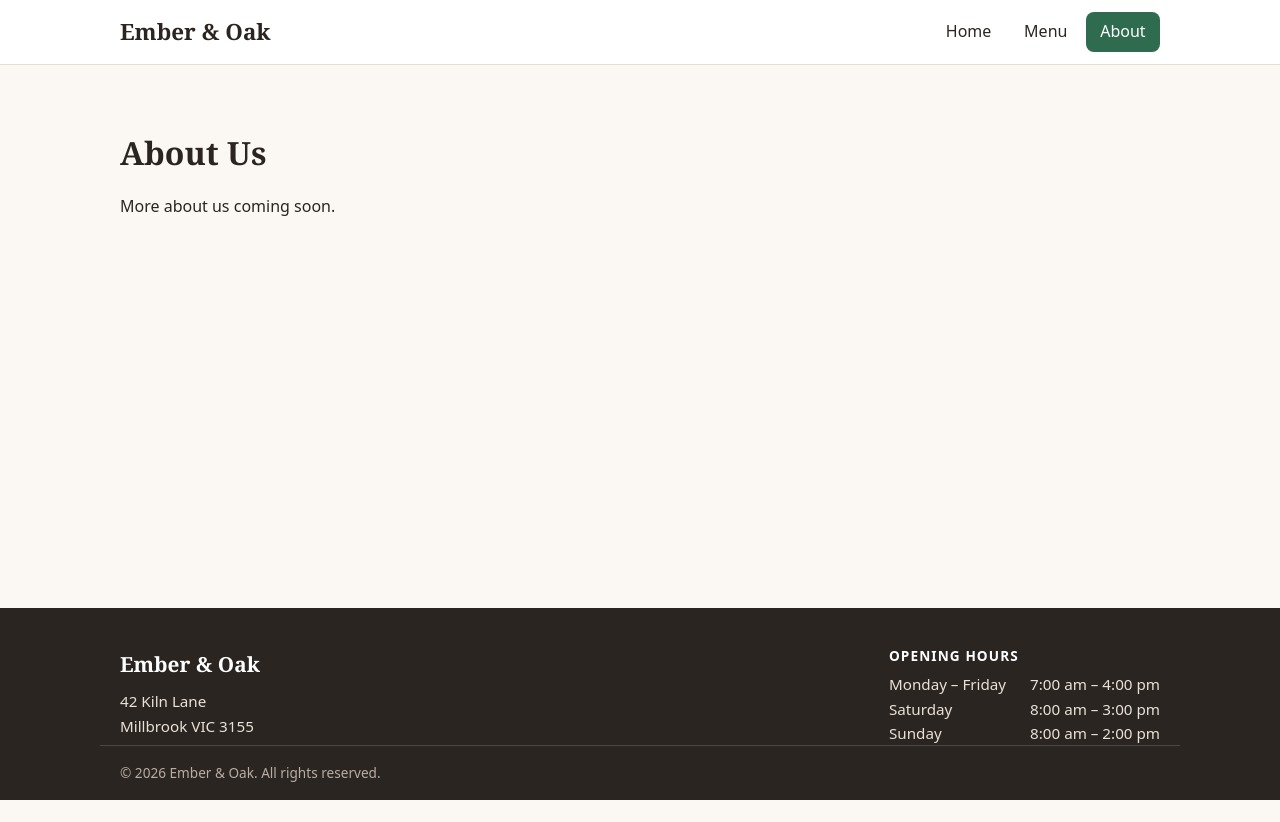
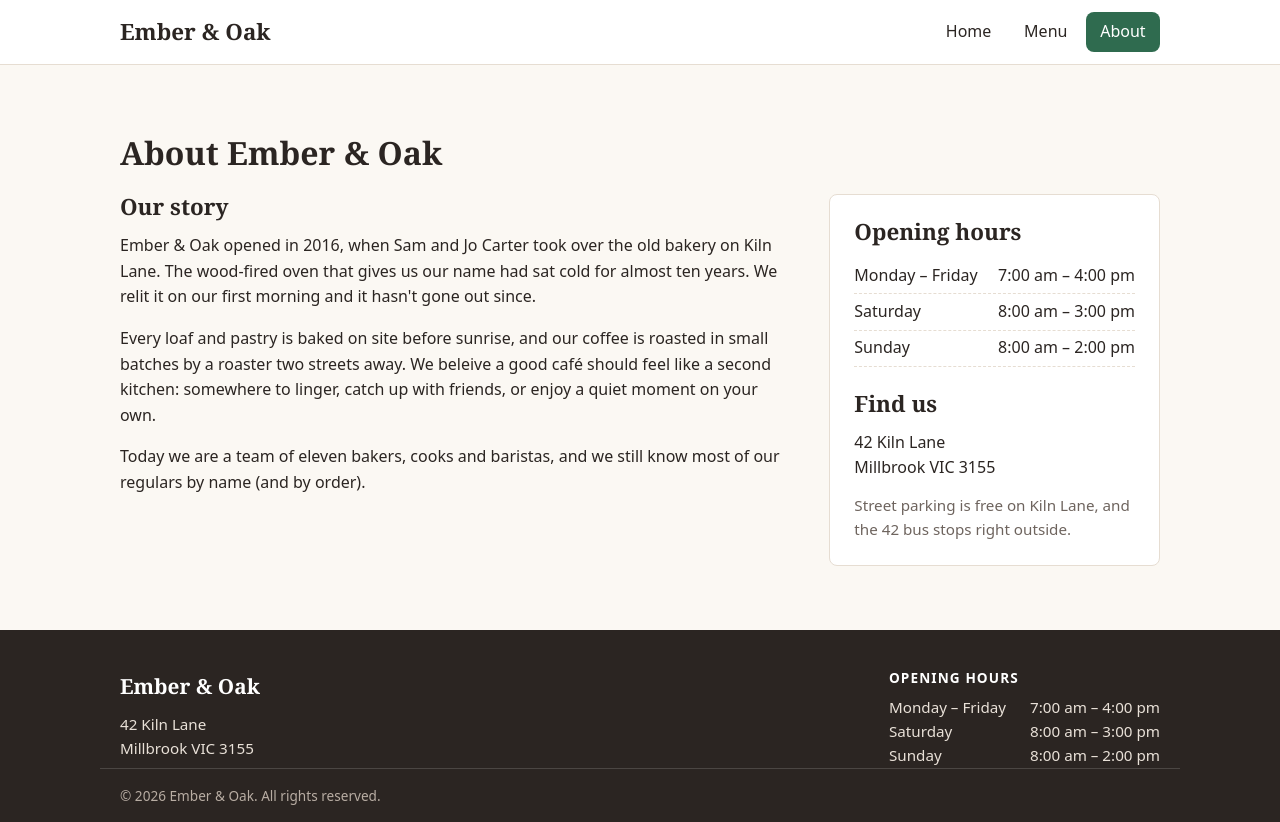
Before and after one commit to Vivid-Clarity/DeepTech-test-repo, a React (Vite) app: page /about in a window 1280 px wide. Before the commit the page ends 800 px from the top, so only its background shows below. Built offline with nearby package versions, Linux system fonts and the light colour scheme.

Commit message:
Build out About page with our story, hours and location

```diff
--- /dev/null
+++ b/src/pages/About.css
@@ -0,0 +1,60 @@
+.about-grid {
+  display: grid;
+  grid-template-columns: 2fr 1fr;
+  gap: 3rem;
+  align-items: start;
+}
+
+.about-story h2,
+.about-info h2 {
+  font-size: 1.4rem;
+  margin: 0 0 0.75rem;
+}
+
+.about-story p {
+  margin: 0 0 1rem;
+}
+
+.about-info {
+  background: var(--color-surface);
+  border: 1px solid var(--color-border);
+  border-radius: var(--radius);
+  padding: 1.5rem;
+}
+
+.about-info h2:not(:first-child) {
+  margin-top: 1.5rem;
+}
+
+.about-info address {
+  font-style: normal;
+}
+
+.about-info p {
+  color: var(--color-muted);
+  font-size: 0.95rem;
+  margin: 0.75rem 0 0;
+}
+
+.hours-list {
+  margin: 0;
+}
+
+.hours-list div {
+  display: flex;
+  justify-content: space-between;
+  gap: 1rem;
+  padding: 0.3rem 0;
+  border-bottom: 1px dashed var(--color-border);
+}
+
+.hours-list dd {
+  margin: 0;
+}
+
+@media (max-width: 768px) {
+  .about-grid {
+    grid-template-columns: 1fr;
+    gap: 2rem;
+  }
+}
--- a/src/pages/About.jsx
+++ b/src/pages/About.jsx
@@ -1,8 +1,49 @@
+import { business } from '../data/business'
+import './About.css'
+
 function About() {
   return (
     <div className="container page">
-      <h1>About Us</h1>
-      <p>More about us coming soon.</p>
+      <h1>About Ember &amp; Oak</h1>
+      <div className="about-grid">
+        <div className="about-story">
+          <h2>Our story</h2>
+          <p>
+            Ember &amp; Oak opened in 2016, when Sam and Jo Carter took over the old bakery on Kiln
+            Lane. The wood-fired oven that gives us our name had sat cold for almost ten years. We
+            relit it on our first morning and it hasn't gone out since.
+          </p>
+          <p>
+            Every loaf and pastry is baked on site before sunrise, and our coffee is roasted in small
+            batches by a roaster two streets away. We beleive a good café should feel like a second
+            kitchen: somewhere to linger, catch up with friends, or enjoy a quiet moment on your own.
+          </p>
+          <p>
+            Today we are a team of eleven bakers, cooks and baristas, and we still know most of our
+            regulars by name (and by order).
+          </p>
+        </div>
+
+        <aside className="about-info">
+          <h2>Opening hours</h2>
+          <dl className="hours-list">
+            {business.hours.map((row) => (
+              <div key={row.days}>
+                <dt>{row.days}</dt>
+                <dd>{row.time}</dd>
+              </div>
+            ))}
+          </dl>
+
+          <h2>Find us</h2>
+          <address>
+            {business.address.street}
+            <br />
+            {business.address.locality}
+          </address>
+          <p>Street parking is free on Kiln Lane, and the 42 bus stops right outside.</p>
+        </aside>
+      </div>
     </div>
   )
 }
```
